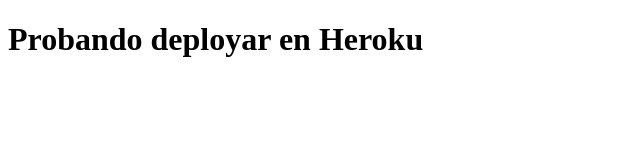
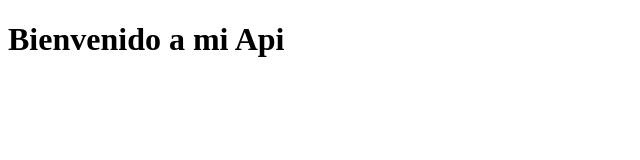
Before and after one commit to DiegoEstela/serverNode, a website: page public/index.html in a window 1280 px wide. Shown: the whole page, without its empty margins (0-640 px from the left). Drawn offline with Linux system fonts and the light colour scheme.

Commit message:
change html

```diff
--- a/public/index.html
+++ b/public/index.html
@@ -4,9 +4,9 @@
     <meta charset="UTF-8">
     <meta http-equiv="X-UA-Compatible" content="IE=edge">
     <meta name="viewport" content="width=device-width, initial-scale=1.0">
-    <title>Prueba</title>
+    <title>Server node</title>
 </head>
 <body>
-    <h1> Probando deployar en Heroku </h1>
+    <h1> Bienvenido a mi Api</h1>
 </body>
 </html>
```
